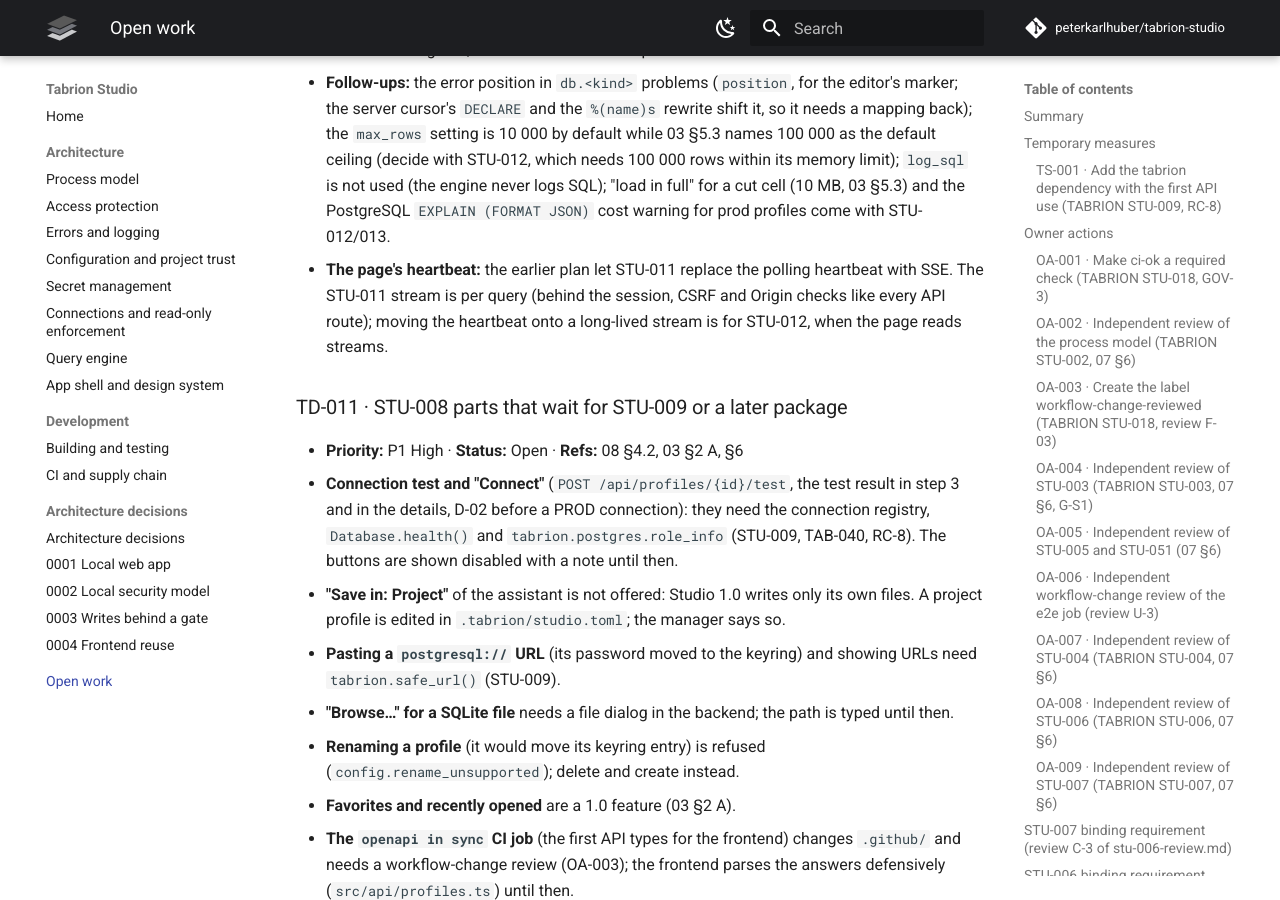
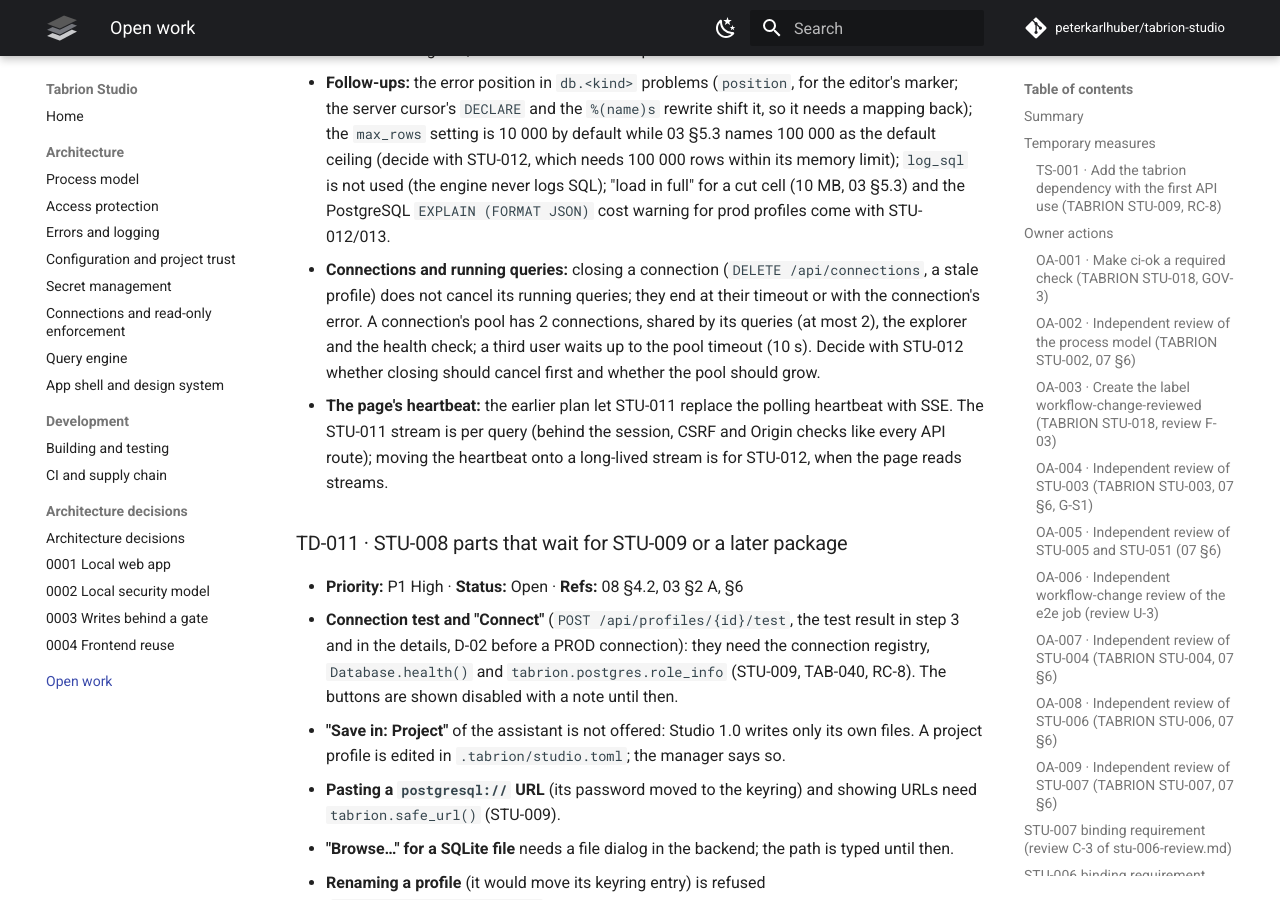
Before and after one commit to peterkarlhuber/tabrion-studio, an MkDocs documentation site: the page built from docs/TODO.md, in a window 1280 px wide and 900 px high, scrolled down 22607 px. Built offline with MkDocs 1.6.1 and Material for MkDocs 9.7.7, drawn with Linux system fonts in a browser that asks for light colours; comment, search, counter and statistics services are not loaded.

Commit message:
STU-011: import json at module level; TODO: closing a connection and pool sharing (TD-013)
Co-Authored-By: Claude Opus 5.5 <noreply@anthropic.com>
Claude-Session: https://claude.ai/code/session_011tY7TC7Nu5VGro3DJGJcv8

```diff
--- a/docs/TODO.md
+++ b/docs/TODO.md
@@ -595,6 +595,10 @@ and the server-side write flag (STU-ADR-0003) leave room for it.
   by default while 03 §5.3 names 100 000 as the default ceiling (decide with STU-012, which needs 100 000 rows within
   its memory limit); `log_sql` is not used (the engine never logs SQL); "load in full" for a cut cell (10 MB, 03
   §5.3) and the PostgreSQL `EXPLAIN (FORMAT JSON)` cost warning for prod profiles come with STU-012/013.
+- **Connections and running queries:** closing a connection (`DELETE /api/connections`, a stale profile) does not
+  cancel its running queries; they end at their timeout or with the connection's error. A connection's pool has 2
+  connections, shared by its queries (at most 2), the explorer and the health check; a third user waits up to the
+  pool timeout (10 s). Decide with STU-012 whether closing should cancel first and whether the pool should grow.
 - **The page's heartbeat:** the earlier plan let STU-011 replace the polling heartbeat with SSE. The STU-011 stream
   is per query (behind the session, CSRF and Origin checks like every API route); moving the heartbeat onto a
   long-lived stream is for STU-012, when the page reads streams.
```
Also changed, not shown: 1 other file.
